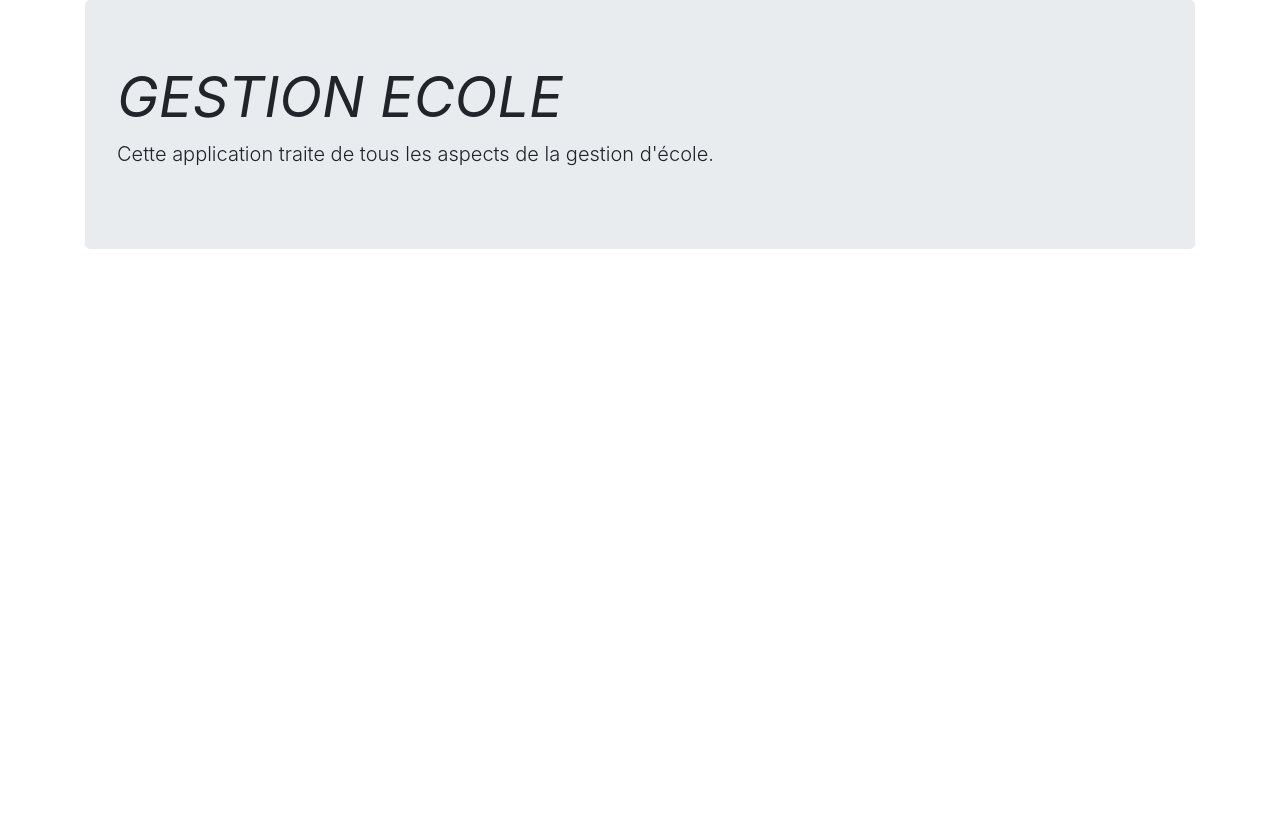
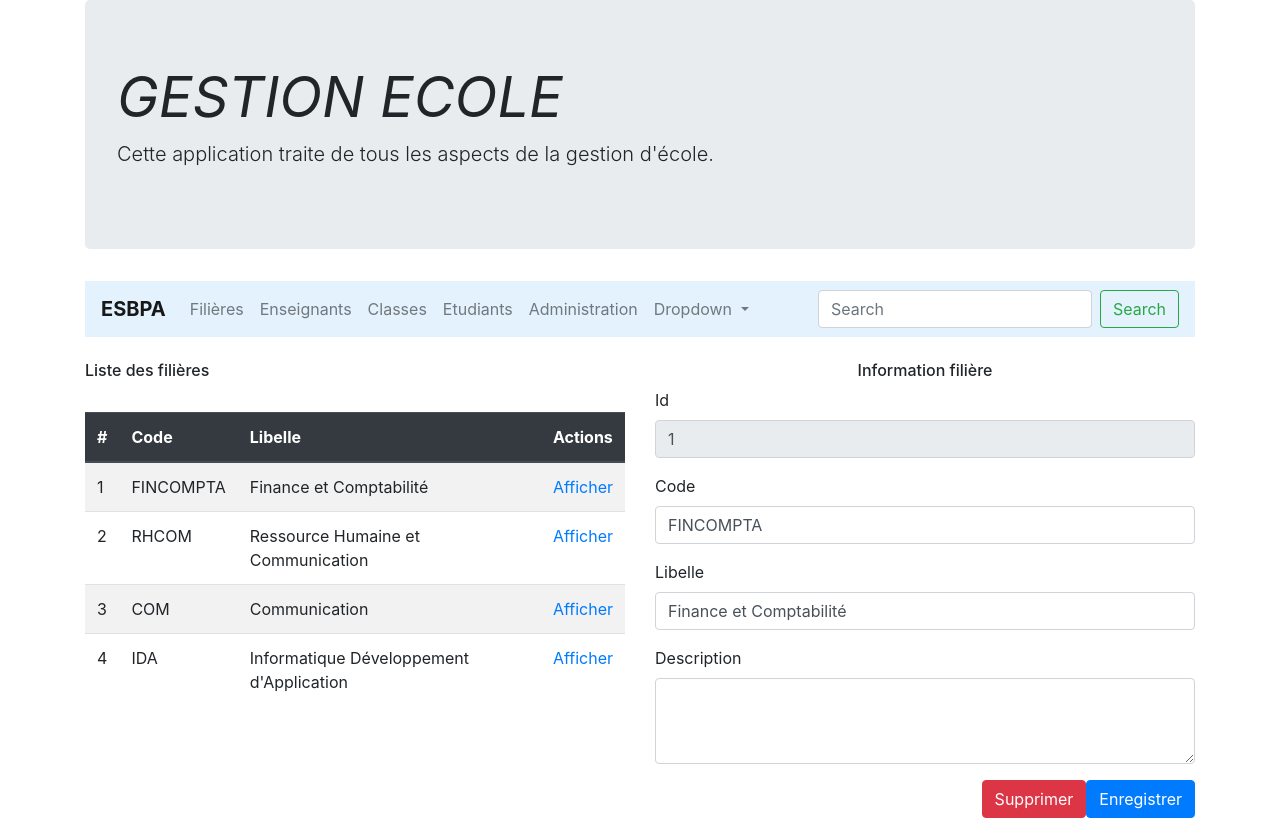
Before and after one commit to DiabateJS/gestion_ecole, an Angular app: page /filiere/1 in a window 1280 px wide. Before the commit this address led to /. Built offline with nearby package versions, Linux system fonts and the light colour scheme.

Commit message:
Implémentation du composant FiliereComponent.

```diff
--- a/src/app/app-routing.module.ts
+++ b/src/app/app-routing.module.ts
@@ -3,6 +3,7 @@ import { Routes, RouterModule } from '@angular/router';
 import {UserAuthComponent} from './user-auth/user-auth.component';
 import {AccueilComponent} from './accueil/accueil.component';
 import {FilieresComponent} from './filieres/filieres.component';
+import {FiliereComponent} from './filiere/filiere.component';
 
 
 const routes: Routes = [
@@ -21,8 +22,11 @@ const routes: Routes = [
   {
     path:'filieres',
     component: FilieresComponent
+  },
+  {
+    path:'filiere/:id',
+    component: FiliereComponent
   }
-
 ];
 
 @NgModule({
--- a/src/app/filiere/filiere.component.html
+++ b/src/app/filiere/filiere.component.html
@@ -1 +1,46 @@
-<p>filiere works!</p>
+<app-menu-bar></app-menu-bar>
+<br>
+<div class="row">
+  <div class="col">
+    <h6>Liste des filières</h6><br>
+    <table class="table table-striped">
+      <thead class="thead-dark">
+      <th>#</th>
+      <th>Code</th>
+      <th>Libelle</th>
+      <th>Actions</th>
+      </thead>
+      <tbody>
+      <tr *ngFor="let unefiliere of filieres">
+        <td>{{unefiliere.id}}</td>
+        <td>{{unefiliere.code}}</td>
+        <td>{{unefiliere.libelle}}</td>
+        <td><a [routerLink]="['/filiere',unefiliere.id]">Afficher</a></td>
+      </tr>
+      </tbody>
+    </table>
+  </div>
+  <div class="col">
+    <h6 class="text-center">Information filière</h6>
+    <form>
+      <div class="form-group">
+        <label for="idFiliere">Id</label>
+        <input type="text" name="id" class="form-control" id="idFiliere" readonly [(ngModel)]="filiere.id">
+      </div>
+      <div class="form-group">
+        <label for="codeFiliere">Code</label>
+        <input type="text" name="code" class="form-control" id="codeFiliere" [(ngModel)]="filiere.code">
+      </div>
+      <div class="form-group">
+        <label for="libelleFiliere">Libelle</label>
+        <input type="text" name="libelle" class="form-control" id="libelleFiliere" [(ngModel)]="filiere.libelle">
+      </div>
+      <div class="form-group">
+        <label for="descriptionFiliere">Description</label>
+        <textarea class="form-control" name="description" id="descriptionFiliere" rows="3" [(ngModel)]="filiere.description"></textarea>
+      </div>
+      <button class="btn btn-primary float-right">Enregistrer</button>
+      <button class="btn btn-danger float-right">Supprimer</button>
+    </form>
+  </div>
+</div>
--- a/src/app/filiere/filiere.component.ts
+++ b/src/app/filiere/filiere.component.ts
@@ -1,4 +1,7 @@
 import { Component, OnInit } from '@angular/core';
+import {FilieresService} from '../filieres.service';
+import {Filiere} from './filiere';
+import {ActivatedRoute} from '@angular/router';
 
 @Component({
   selector: 'app-filiere',
@@ -6,8 +9,17 @@ import { Component, OnInit } from '@angular/core';
   styleUrls: ['./filiere.component.css']
 })
 export class FiliereComponent implements OnInit {
-
-  constructor() { }
+  filieres: Filiere[];
+  filiere: Filiere;
+  idFiliere: number;
+  constructor(private filieresService: FilieresService,
+              private route: ActivatedRoute) {
+    this.filieres = this.filieresService.getFilieres();
+    this.route.params.subscribe(params => {
+      this.idFiliere = params['id'];
+      this.filiere = this.filieresService.getFiliereById(this.idFiliere);
+    });
+  }
 
   ngOnInit(): void {
   }
```
